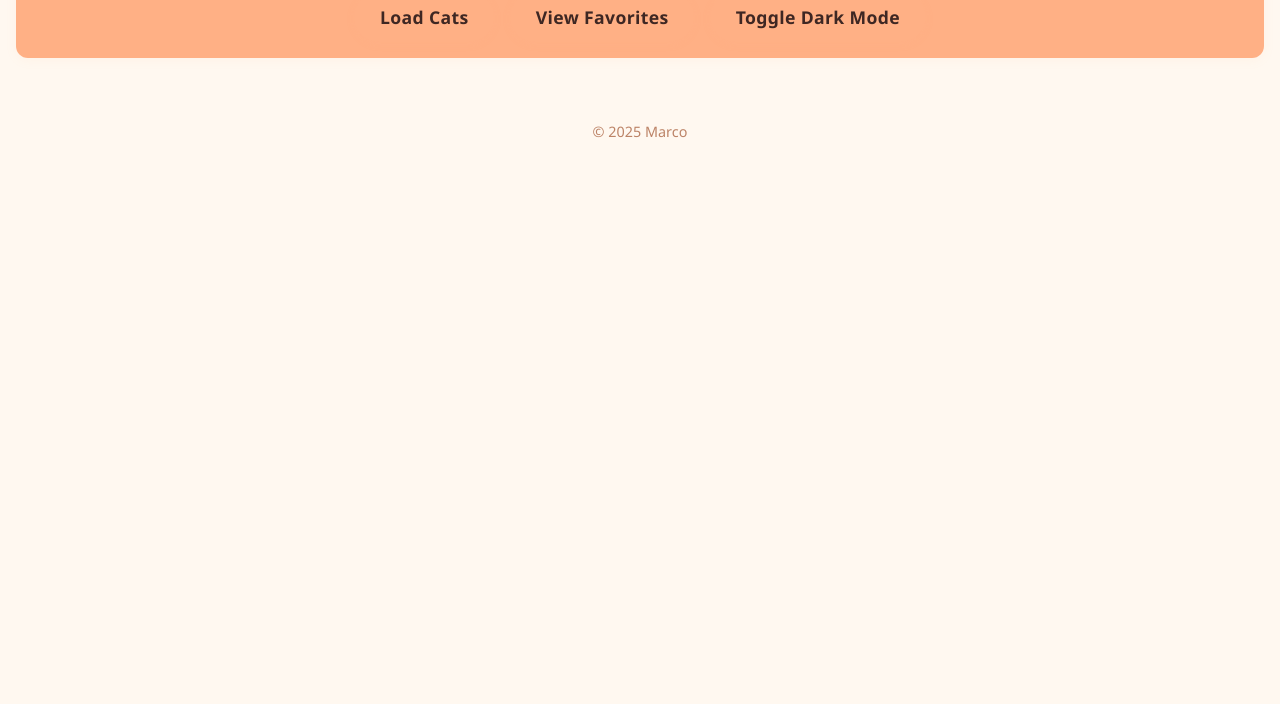
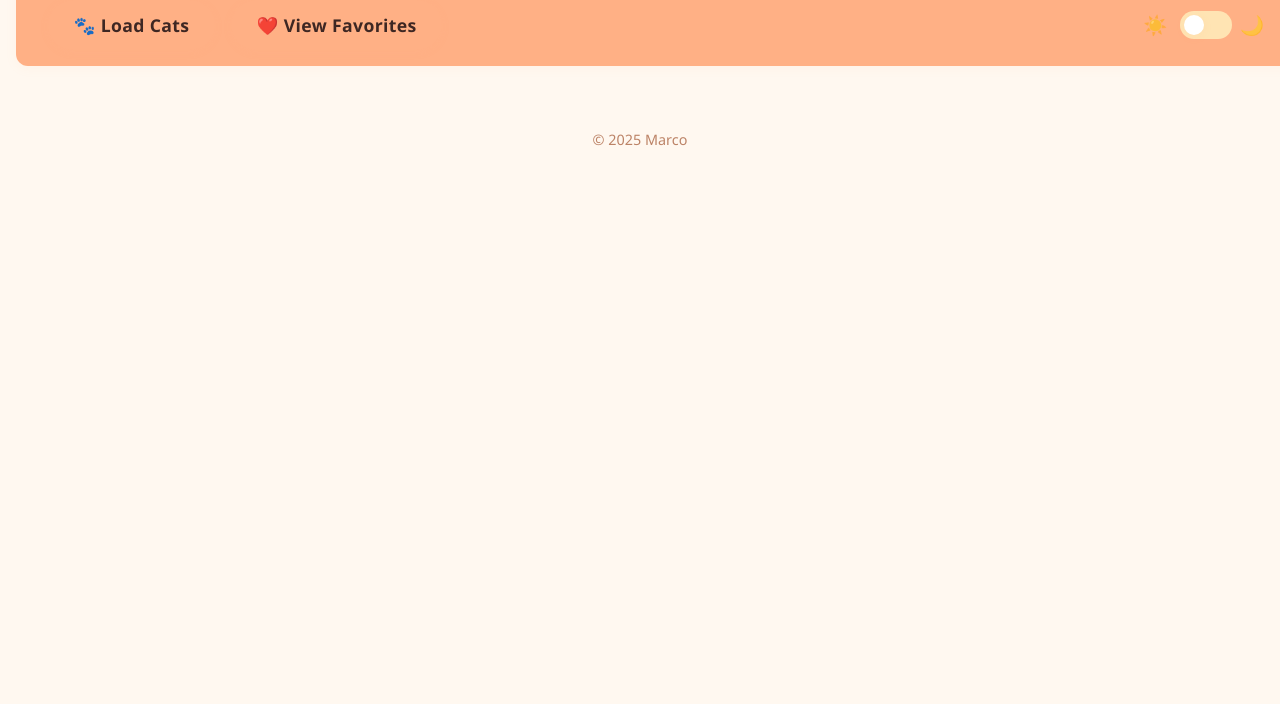
Before and after one commit to rinq123/CatGallery, a plain HTML site: page index.html in a window 1280 px wide. Shown: the part 96-800 px from the top of the page. Drawn offline with Linux system fonts and the light colour scheme; no server answers.

Commit message:
UI changes

```diff
--- a/index.html
+++ b/index.html
@@ -9,9 +9,18 @@
   <header>
     <h1>Cat Gallery</h1>
     <div class="controls">
-      <button id="load-btn">Load Cats</button>
-      <button id="fav-btn">View Favorites</button>
-      <button id="toggle-dark-btn">Toggle Dark Mode</button>
+      <div class="controls-left">
+        <button id="load-btn">🐾 Load Cats</button>
+        <button id="fav-btn">❤️ View Favorites</button>
+      </div>
+      <div class="controls-right">
+        <label class="toggle-switch" aria-label="Toggle dark mode">
+          <span class="icon sun">☀️</span>
+          <input type="checkbox" id="toggle-dark-btn" />
+          <span class="slider"></span>
+          <span class="icon moon">🌙</span>
+        </label>
+      </div>
     </div>
   </header>
 
--- a/main.js
+++ b/main.js
@@ -1,7 +1,7 @@
 // Grab DOM elements
 const loadBtn = document.querySelector('#load-btn');
 const favBtn = document.querySelector('#fav-btn');
-const toggleDarkBtn = document.querySelector('#toggle-dark-btn');
+const toggleDarkBtn = document.getElementById('toggle-dark-btn');
 const cardContainer = document.querySelector('.card-container');
 const spinner = document.querySelector('#spinner');
 const lightbox    = document.querySelector('#lightbox');
@@ -126,14 +126,14 @@ function toggleFavorite(url) {
 }
 
 // Dark mode
-toggleDarkBtn.onclick = () => {
-  document.body.classList.toggle('dark-mode');
-  localStorage.setItem(
-    'darkMode',
-    document.body.classList.contains('dark-mode')
-  );
+toggleDarkBtn.checked = localStorage.getItem('darkMode') === 'true';
+
+toggleDarkBtn.onchange = () => {
+  document.body.classList.toggle('dark-mode', toggleDarkBtn.checked);
+  localStorage.setItem('darkMode', toggleDarkBtn.checked);
 };
-if (localStorage.getItem('darkMode') === 'true') {
+// On load, set dark mode if needed
+if (toggleDarkBtn.checked) {
   document.body.classList.add('dark-mode');
 }
 
--- a/style.css
+++ b/style.css
@@ -40,6 +40,10 @@ header {
   border-radius: 12px;
   margin-bottom: var(--space-l);
   box-shadow: 0 2px 12px rgba(255,176,133,0.08);
+  width: 100%;           /* Ensure header fills the top */
+  max-width: none;       /* Remove any max-width */
+  margin-left: 0;
+  margin-right: 0;
 }
 header h1 {
   margin: 0 0 0.5rem 0;
@@ -48,12 +52,29 @@ header h1 {
   font-weight: 700;
   color: #a0522d;
   text-shadow: 0 2px 8px #fffbe7;
+  text-align: center;
 }
 
 /* --- Controls --- */
 .controls {
   display: flex;
+  justify-content: space-between;
+  align-items: center;
+  width: 100%;
+  max-width: none;      /* Controls are centered and limited in width */
+  margin: 0 auto;
+  margin-top: 0.5rem;
+  padding: 0 1rem;
+  box-sizing: border-box;
+}
+.controls-left {
+  display: flex;
   gap: 1rem;
+}
+.controls-right {
+  display: flex;
+  align-items: center;
+  gap: 0.5rem;            /* Reduce gap for icons/switch */
 }
 .controls button {
   background: var(--paw);
@@ -76,6 +97,72 @@ header h1 {
   background: var(--paw-dark);
   color: #a0522d;
   transform: translateY(-2px) scale(1.04);
+}
+
+/* Toggle Switch */
+.toggle-switch {
+  display: flex;
+  align-items: center;
+  gap: 0.3rem;
+  position: relative;
+  width: auto;
+  height: 28px;
+  background: none;
+  padding: 0;
+}
+.toggle-switch input {
+  opacity: 0;
+  width: 0;
+  height: 0;
+  position: absolute;
+}
+.toggle-switch .icon {
+  font-size: 1.2rem;
+  opacity: 0.7;
+  transition: opacity 0.3s;
+  pointer-events: none;
+  margin: 0;              /* Remove any default margin */
+}
+.toggle-switch .sun {
+  color: #ffb300;
+  margin-right: 0.2rem;
+}
+.toggle-switch .moon {
+  color: #3e2723;
+  margin-left: 0.2rem;
+}
+.slider {
+  position: relative;
+  width: 52px;
+  height: 28px;
+  background: #ffe4b3;
+  border-radius: 34px;
+  transition: background 0.3s;
+  display: flex;
+  align-items: center;
+}
+.slider:before {
+  content: "";
+  position: absolute;
+  left: 4px;
+  top: 4px;
+  width: 20px;
+  height: 20px;
+  background: #fff;
+  border-radius: 50%;
+  transition: transform 0.3s;
+  box-shadow: 0 2px 8px rgba(255,176,133,0.10);
+}
+.toggle-switch input:checked + .slider {
+  background: #3e2723;
+}
+.toggle-switch input:checked + .slider:before {
+  transform: translateX(24px);
+}
+
+/* Hide default button style for switch */
+#toggle-dark-btn {
+  all: unset;
 }
 
 /* --- Gallery Grid --- */
```
